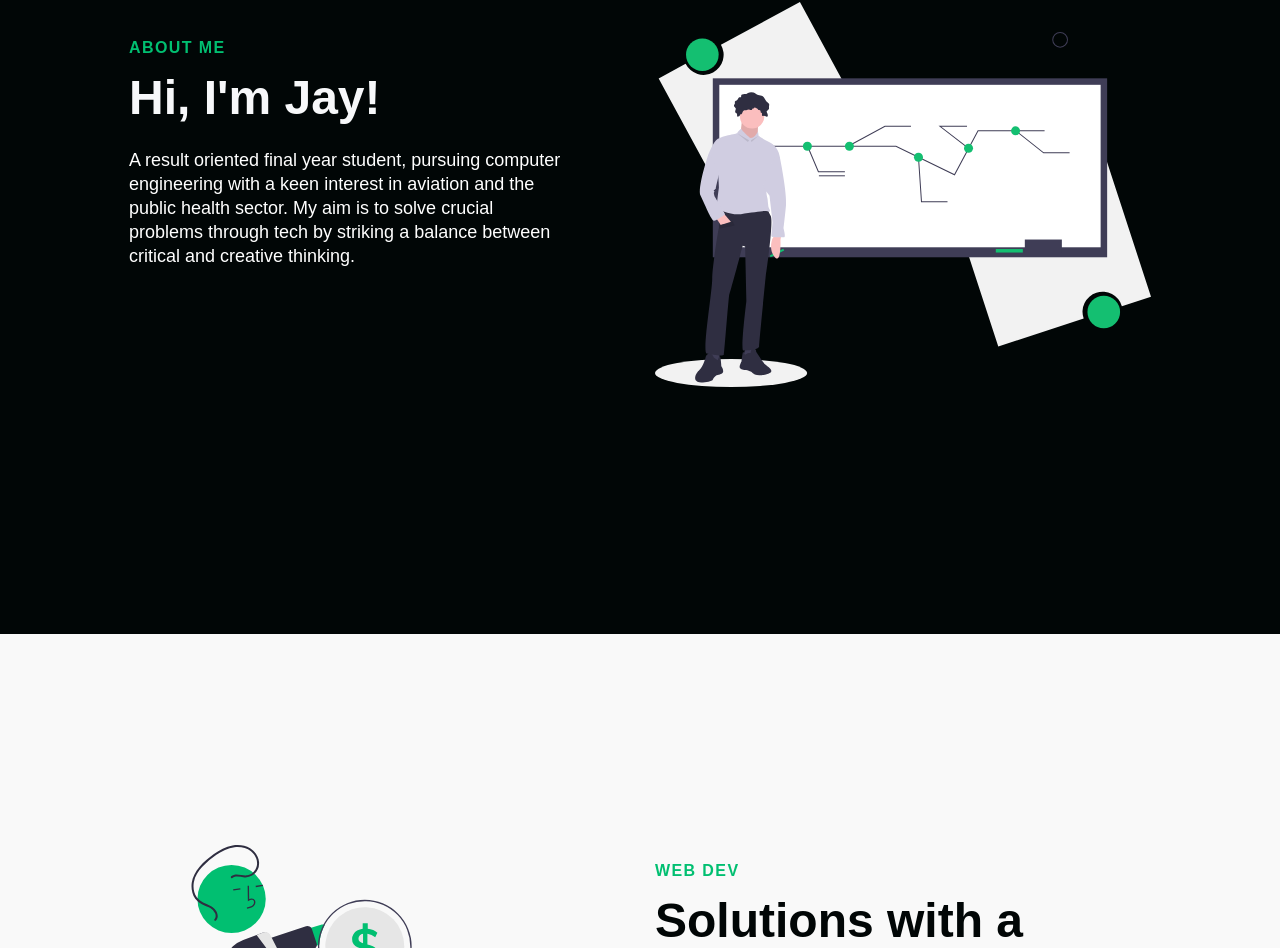
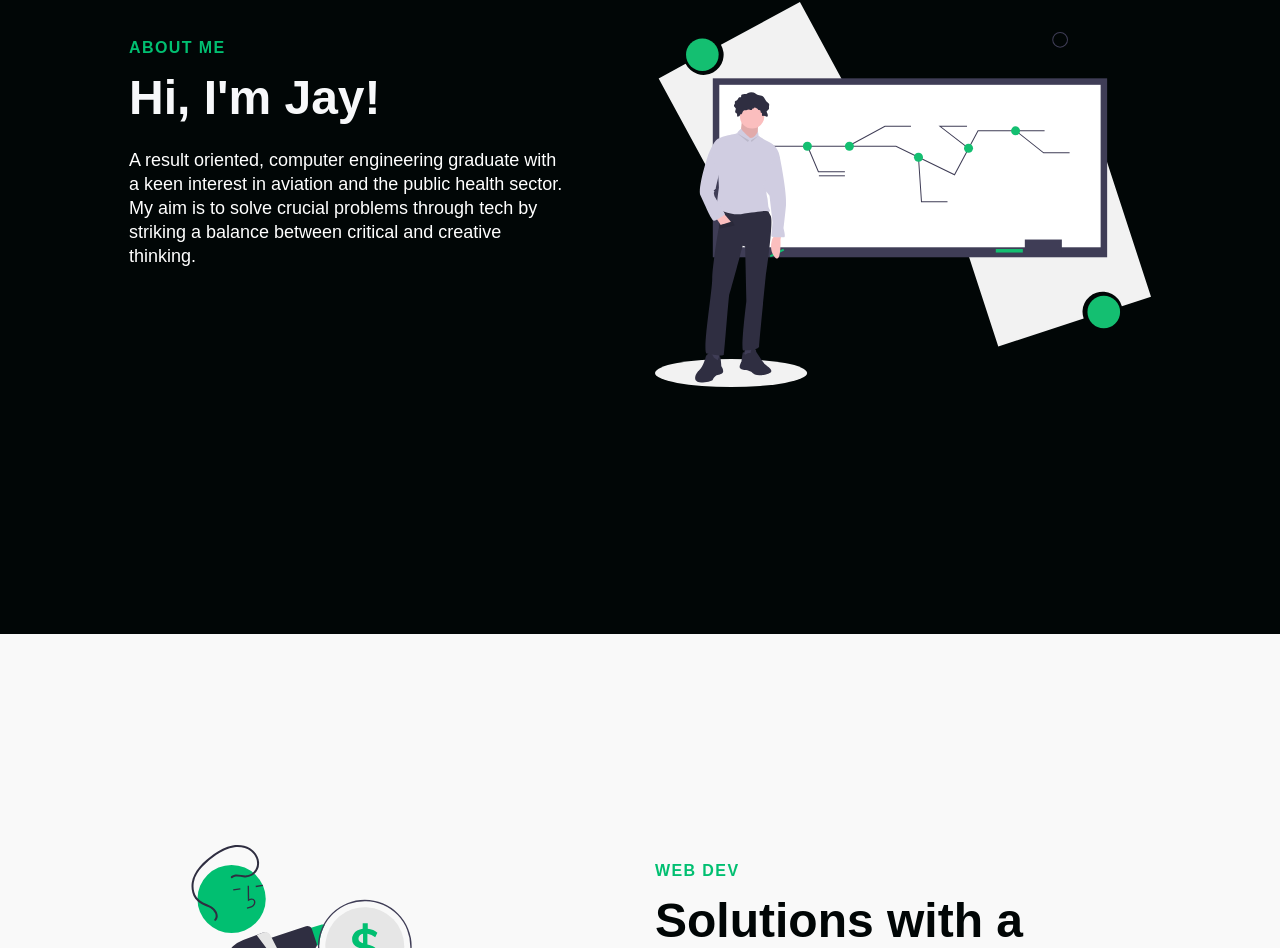
Before and after one commit to jaydjhangiani/JJ-Portfolio, a React (Create React App) app: page / in a window 1280 px wide. Shown: the part 1016-1964 px from the top of the page. Built offline with nearby package versions, Linux system fonts and the light colour scheme; a web font is replaced by a local one.

Commit message:
Update Data.js

```diff
--- a/src/components/InfoSection/Data.js
+++ b/src/components/InfoSection/Data.js
@@ -4,7 +4,7 @@ export const homeObjOne = {
     lightText: true,
     topLine: 'About Me',
     headLine: "Hi, I'm Jay!",
-    description: "A result oriented final year student, pursuing computer engineering with a keen interest in aviation and the public health sector. My aim is to solve crucial problems through tech by striking a balance between critical and creative thinking.",
+    description: "A result oriented, computer engineering graduate with a keen interest in aviation and the public health sector. My aim is to solve crucial problems through tech by striking a balance between critical and creative thinking.",
     imgStart: false,
     img: '/images/svg-1.svg',
     alt: 'analysis',
```
